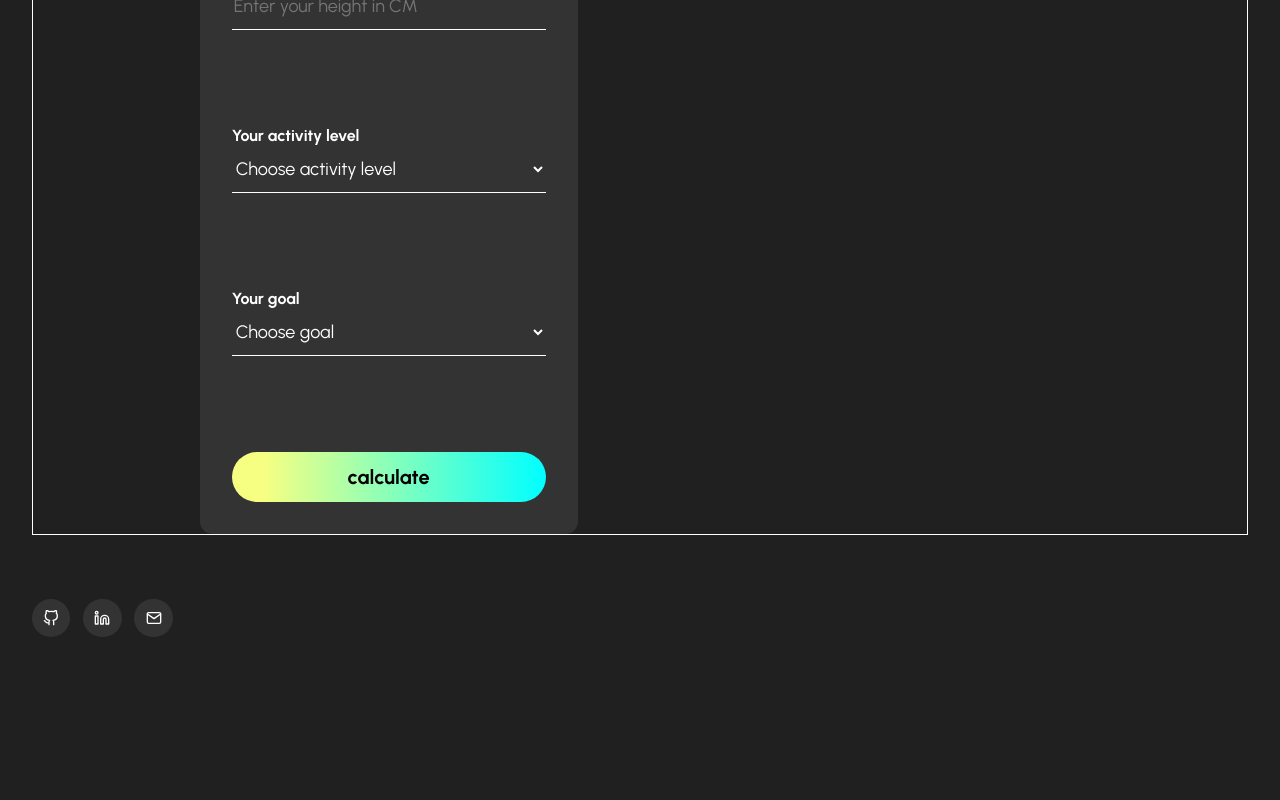
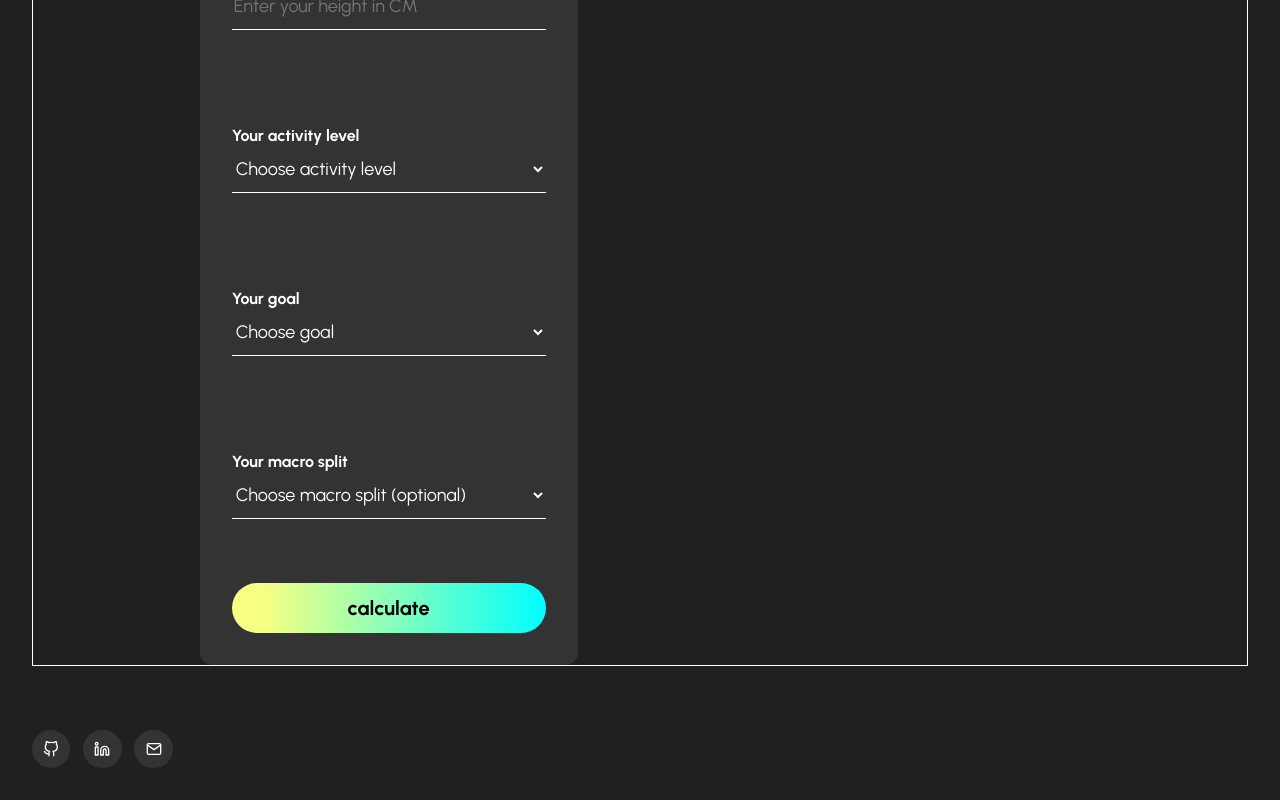
Before and after one commit to Melisa-Zorraindo/fitness-calculators, a React (Vite) app: page /calorieCalculator in a window 1280 px wide. Shown: the part 825-1625 px from the top of the page. Before the commit the page ends 1494 px from the top, so only its background shows below. Built offline with nearby package versions, Linux system fonts and the light colour scheme.

Commit message:
Adds macro split choice

```diff
--- a/src/components/forms/calorieCalc.jsx
+++ b/src/components/forms/calorieCalc.jsx
@@ -5,7 +5,7 @@ import { yupResolver } from "@hookform/resolvers/yup";
 import * as yup from "yup";
 import bmrCalc from "../../utils/calorieCalculatorFunctions/bmrCalc";
 import tdeeCalc from "../../utils/calorieCalculatorFunctions/tdeeCalc";
-import macroSplitCalc from "../../utils/calorieCalculatorFunctions/macroSplitCalc";
+import macroSplitSelector from "../../utils/calorieCalculatorFunctions/macroSplit/macroSplitSelector";
 import calorieBudgetCalc from "../../utils/calorieCalculatorFunctions/calorieBudget";
 import { useCalorieStore } from "../../utils/stateManagement/calorieState";
 import { shallow } from "zustand/shallow";
@@ -67,6 +67,7 @@ export default function CalorieForm() {
     personHeight,
     activityLevel,
     goal,
+    macroSplit,
   }) {
     const personsBMR = bmrCalc(gender, age, personWeight, personHeight);
     const personsTDEE = tdeeCalc(personsBMR, activityLevel, goal);
@@ -74,7 +75,7 @@ export default function CalorieForm() {
 
     updateCalories(tdee);
 
-    const macros = macroSplitCalc(personsTDEE, personWeight);
+    const macros = macroSplitSelector(macroSplit, personsTDEE, personWeight);
 
     updateMacros(macros);
 
@@ -178,6 +179,20 @@ export default function CalorieForm() {
           </select>
           <p className="validation-error">{errors.goal?.message}</p>
         </div>
+        <div className="field-block">
+          <label htmlFor="macroSplit">Your macro split</label>
+          <select
+            name="macroSplit"
+            id="macroSplit"
+            aria-label="Select your macro split"
+            {...register("macroSplit", { required: false })}
+          >
+            <option value={""}>Choose macro split (optional)</option>
+            <option value={"who"}>WHO recommended</option>
+            <option value={"weightlifting"}>Weightlifting</option>
+            <option value={"keto"}>Keto</option>
+          </select>
+        </div>
         <PrimaryCTA text={"calculate"} />
         <div className="instructions">
           <ol>
@@ -210,7 +225,7 @@ export default function CalorieForm() {
               estimate, and you may need to adjust your calorie intake based on
               your individual needs and goals. Also, please make sure to consult
               with a healthcare professional before making any significant
-              changes to your diet or exercise routine.
+              changes to your macro or exercise routine.
             </p>
           </ol>
         </div>
--- /dev/null
+++ b/src/utils/calorieCalculatorFunctions/macroSplit/ketoSplitCalc.js
@@ -0,0 +1,11 @@
+export default function ketoSplitCalc(tdee) {
+  const protein = Math.floor((tdee * 0.15) / 4);
+  const fat = Math.floor((tdee * 0.7) / 9);
+  const carbs = Math.floor((tdee * 0.1) / 4);
+
+  return {
+    carbs: carbs,
+    fat: fat,
+    protein: protein,
+  };
+}
--- /dev/null
+++ b/src/utils/calorieCalculatorFunctions/macroSplit/macroSplitSelector.js
@@ -0,0 +1,16 @@
+import macroSplitCalc from "./macroSplitCalc";
+import ketoSplitCalc from "./ketoSplitCalc";
+import whoSplitCalc from "./whoSplitCalc";
+
+export default function macroSplitSelector(macroSplit, tdee, weight) {
+  switch (macroSplit) {
+    case "who":
+      return whoSplitCalc(tdee);
+    case "weightlifting":
+      return macroSplitCalc(tdee, weight);
+    case "keto":
+      return ketoSplitCalc(tdee);
+    default:
+      return macroSplitCalc(tdee, weight);
+  }
+}
--- /dev/null
+++ b/src/utils/calorieCalculatorFunctions/macroSplit/whoSplitCalc.js
@@ -0,0 +1,11 @@
+export default function whoSplitCalc(tdee) {
+  const protein = Math.floor((tdee * 0.15) / 4);
+  const fat = Math.floor((tdee * 0.3) / 9);
+  const carbs = Math.floor((tdee * 0.55) / 4);
+
+  return {
+    carbs: carbs,
+    fat: fat,
+    protein: protein,
+  };
+}
```
Also changed, not shown: src/utils/calorieCalculatorFunctions/macroSplit/macroSplitCalc.js (renamed from src/utils/calorieCalculatorFunctions/macroSplitCalc.js, +8 -0 lines).
